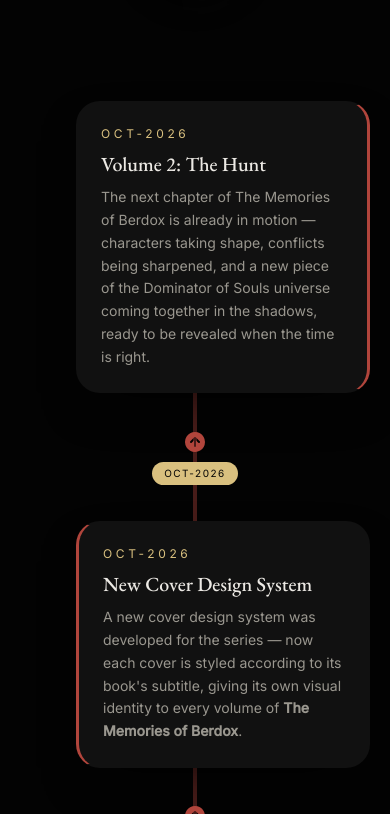
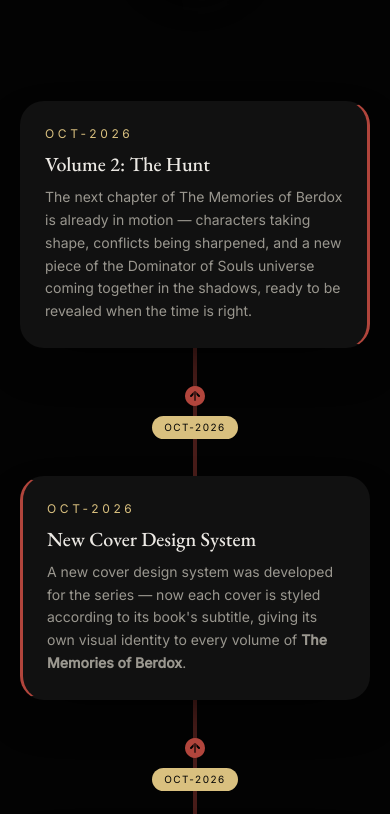
Before and after one commit to rafaelturse/thedominatorofsouls, a Next.js app: page /timeline in a window 390 px wide. Shown: the part 1790-2604 px from the top of the page. Built offline with nearby package versions, Linux system fonts and the light colour scheme.

Commit message:
timeline

```diff
--- a/components/Timeline.tsx
+++ b/components/Timeline.tsx
@@ -29,15 +29,15 @@ export default function Timeline({ events }: { events: TimelineEvent[] }) {
                         <div key={i}>
                             <div
                                 id={cardId}
-                                className={`group relative flex items-start gap-6 sm:items-center ${isLeft ? "sm:flex-row" : "sm:flex-row-reverse"
+                                className={`relative flex items-start sm:items-center ${isLeft ? "sm:flex-row" : "sm:flex-row-reverse"
                                     }`}
                             >
                                 <div
-                                    className={`ml-14 flex-1 sm:ml-0 sm:w-[calc(50%-3rem)] ${isLeft ? "sm:text-right" : "sm:text-left"
+                                    className={`flex-1 sm:w-[calc(50%-3rem)] ${isLeft ? "sm:text-right" : "sm:text-left"
                                         }`}
                                 >
                                     <div
-                                        className="relative z-10 rounded-3xl border border-transparent p-6 shadow-[0_20px_50px_-20px_rgba(0,0,0,0.8)] transition-colors duration-300 group-hover:border-red-soft"
+                                        className="group relative z-10 rounded-3xl border border-transparent p-6 shadow-[0_20px_50px_-20px_rgba(0,0,0,0.8)] transition-colors duration-300 hover:border-red-soft"
                                         style={{
                                             backgroundColor: "#111",
                                             borderLeftColor: !isLeft ? "var(--color-red-soft)" : undefined,
```
